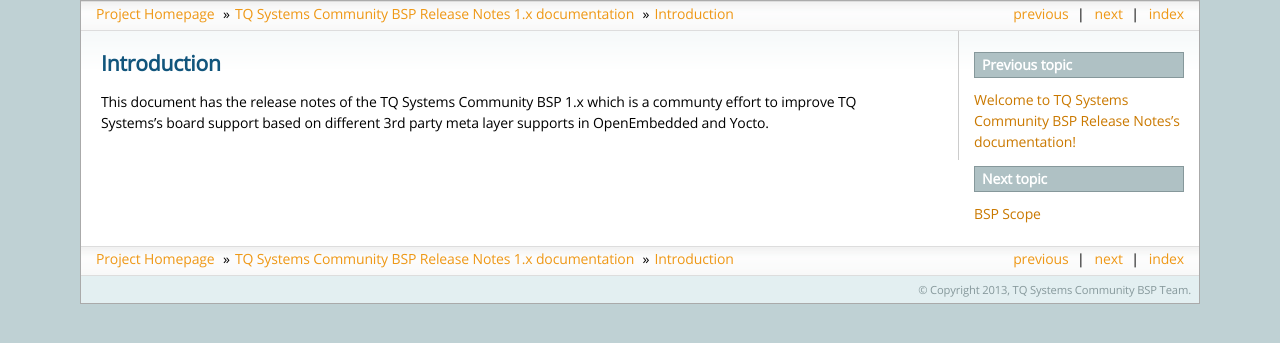
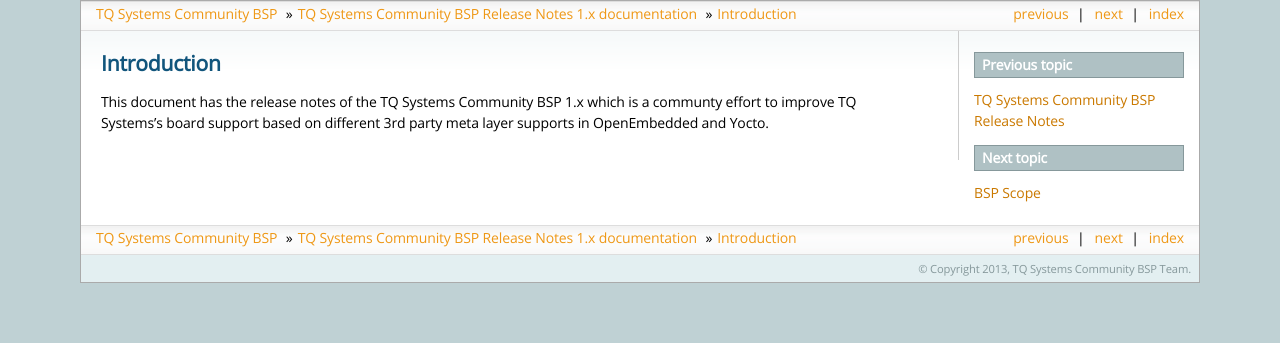
Before and after one commit to lipro/tqs-community-docs, a Sphinx documentation site: the page built from release-notes/source/introduction.rst, in a window 1280 px wide. Shown: the top 343 px of the page. Built offline with Sphinx 7.4.7, drawn with Linux system fonts in a browser that asks for light colours.

Commit message:
style: shorter doc names, correct rootrelink
Signed-off-by: Stephan Linz <stephan.linz@clondiag.com>

```diff
--- a/release-notes/source/_templates/layout.html
+++ b/release-notes/source/_templates/layout.html
@@ -1,5 +1,5 @@
 {% extends "!layout.html" %}
 {% block rootrellink %}
-    <li><a href="http://lipro.github.io/tqs-community-docs/">Project Homepage</a> &raquo;</li>
+    <li><a href="http://lipro.github.io/tqs-community-docs/">TQ Systems Community BSP</a> &raquo;</li>
     {{ super() }}
 {% endblock %}
--- a/release-notes/source/index.rst
+++ b/release-notes/source/index.rst
@@ -3,8 +3,8 @@
    You can adapt this file completely to your liking, but it should at least
    contain the root `toctree` directive.
 
-Welcome to TQ Systems Community BSP Release Notes's documentation!
-==================================================================
+TQ Systems Community BSP Release Notes
+======================================
 
 .. only:: html
 
--- a/yocto-tutorial/source/_templates/layout.html
+++ b/yocto-tutorial/source/_templates/layout.html
@@ -1,5 +1,5 @@
 {% extends "!layout.html" %}
 {% block rootrellink %}
-    <li><a href="http://lipro.github.io/tqs-community-docs/">Project Homepage</a> &raquo;</li>
+    <li><a href="http://lipro.github.io/tqs-community-docs/">TQ Systems Community BSP</a> &raquo;</li>
     {{ super() }}
 {% endblock %}
--- a/yocto-tutorial/source/index.rst
+++ b/yocto-tutorial/source/index.rst
@@ -3,8 +3,8 @@
    You can adapt this file completely to your liking, but it should at least
    contain the root `toctree` directive.
 
-Welcome to TQ Systems Yocto Project Tutorial's documentation!
-=============================================================
+TQ Systems Yocto Project Tutorial
+=================================
 
 .. only:: html
 
```
